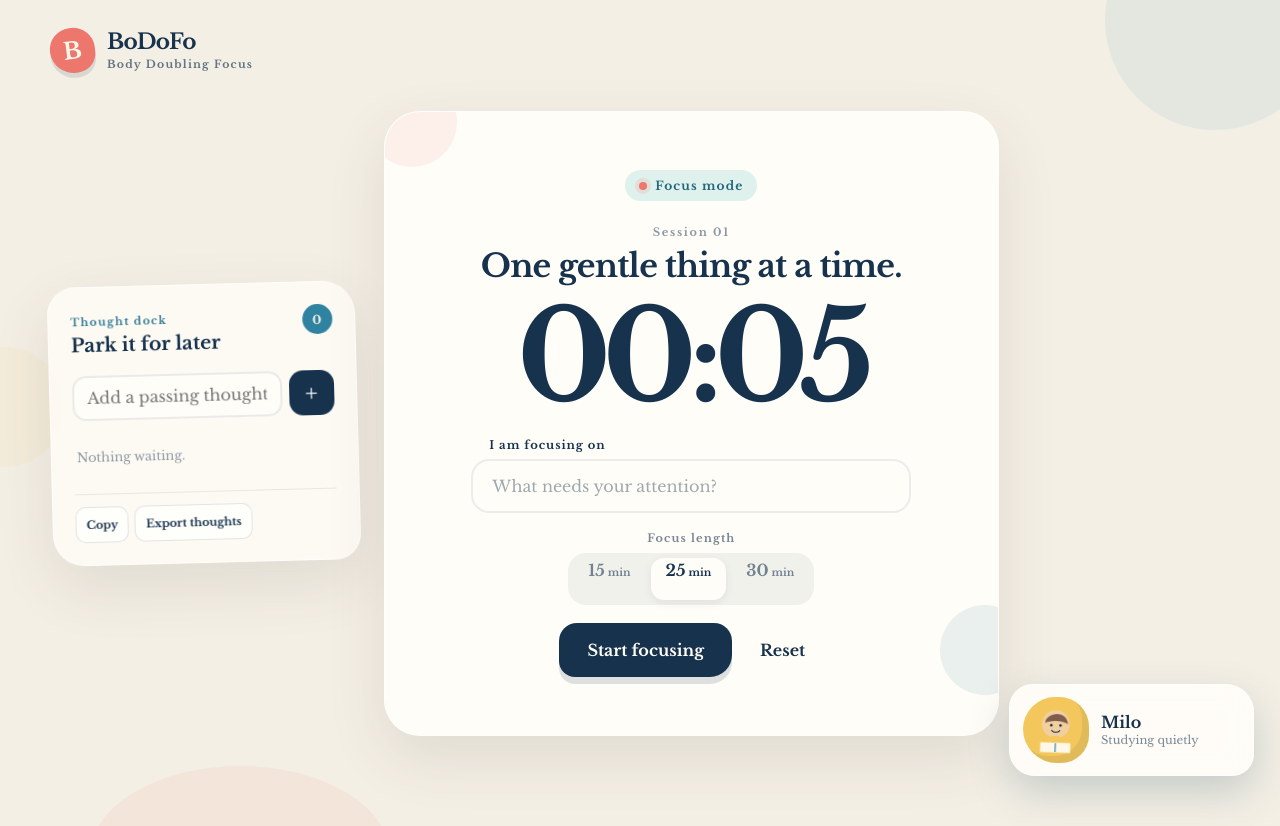
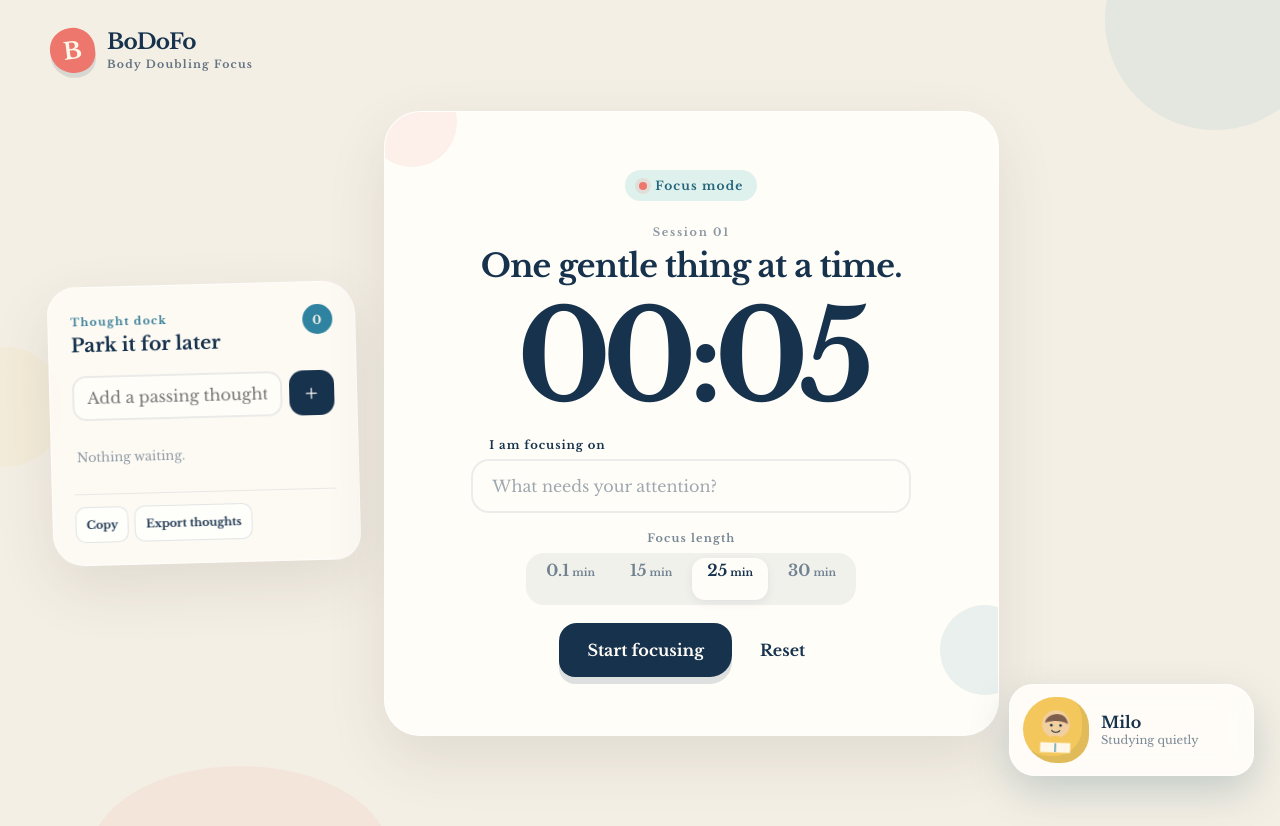
Before and after one commit to Steuxk/bodofo, a React (Vite) app: page / in a window 1280 px wide. Built offline with nearby package versions, Linux system fonts and the light colour scheme.

Commit message:
add 0.1 minute

```diff
--- a/src/config.ts
+++ b/src/config.ts
@@ -7,7 +7,7 @@
   breathing: readDuration(import.meta.env.VITE_BREATHING_DURATION, 2 * 60),
 } as const;
 
-export const FOCUS_DURATION_OPTIONS = [15, 25, 30] as const;
+export const FOCUS_DURATION_OPTIONS = [0.1, 15, 25, 30] as const;
 export const DEFAULT_FOCUS_DURATION = 25;
 export const TEST_FOCUS_DURATION = readDuration(
   import.meta.env.VITE_FOCUS_DURATION,
```
